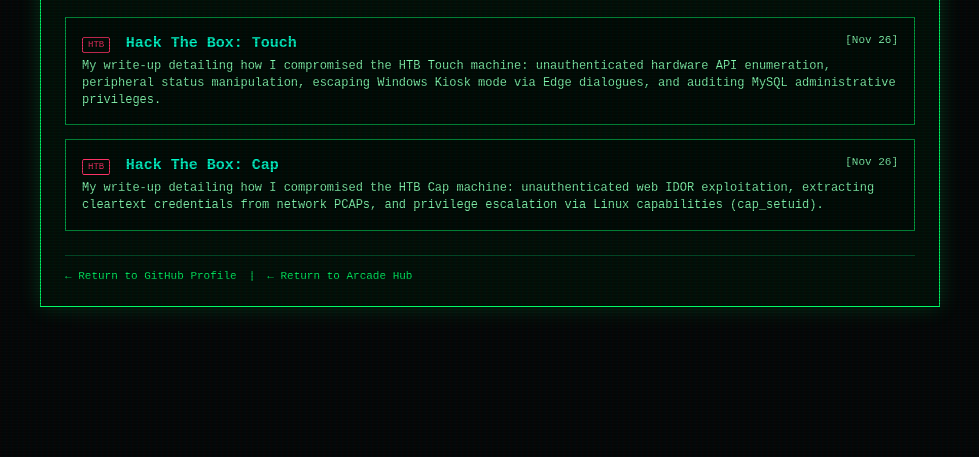
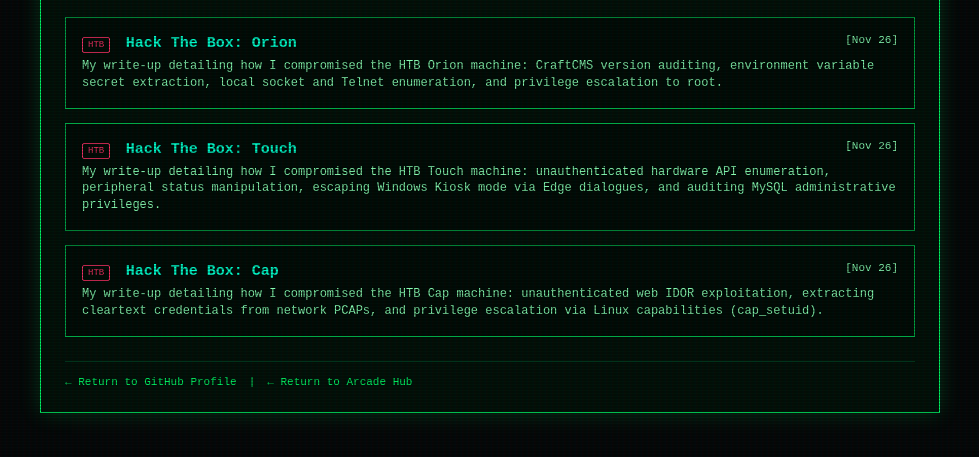
Before and after one commit to b1scu1td3stroy3r/b1scu1td3stroy3r, a plain HTML site: page writeups.html in a window 1280 px wide. Shown: the part 147-604 px from the top of the page, without its empty margins (150-1129 px from the left). Drawn offline with Linux system fonts and the light colour scheme.

Commit message:
Add write-up card for Hack The Box: Orion
Added a new write-up card for the HTB Orion machine detailing the compromise process.

```diff
--- a/writeups.html
+++ b/writeups.html
@@ -142,6 +142,20 @@
       </div>
     </header>
 
+    <!-- Write-up Card: Orion -->
+    <div class="entry-card" onclick="window.location.href='orion.html'">
+      <div class="entry-header">
+        <div>
+          <span class="tag">HTB</span>
+          <span class="entry-title">Hack The Box: Orion</span>
+        </div>
+        <span class="entry-date">[Nov 26]</span>
+      </div>
+      <p class="entry-desc">
+        My write-up detailing how I compromised the HTB Orion machine: CraftCMS version auditing, environment variable secret extraction, local socket and Telnet enumeration, and privilege escalation to root.
+      </p>
+    </div>
+
     <!-- Write-up Card: Touch -->
     <div class="entry-card" onclick="window.location.href='touch.html'">
       <div class="entry-header">
```
